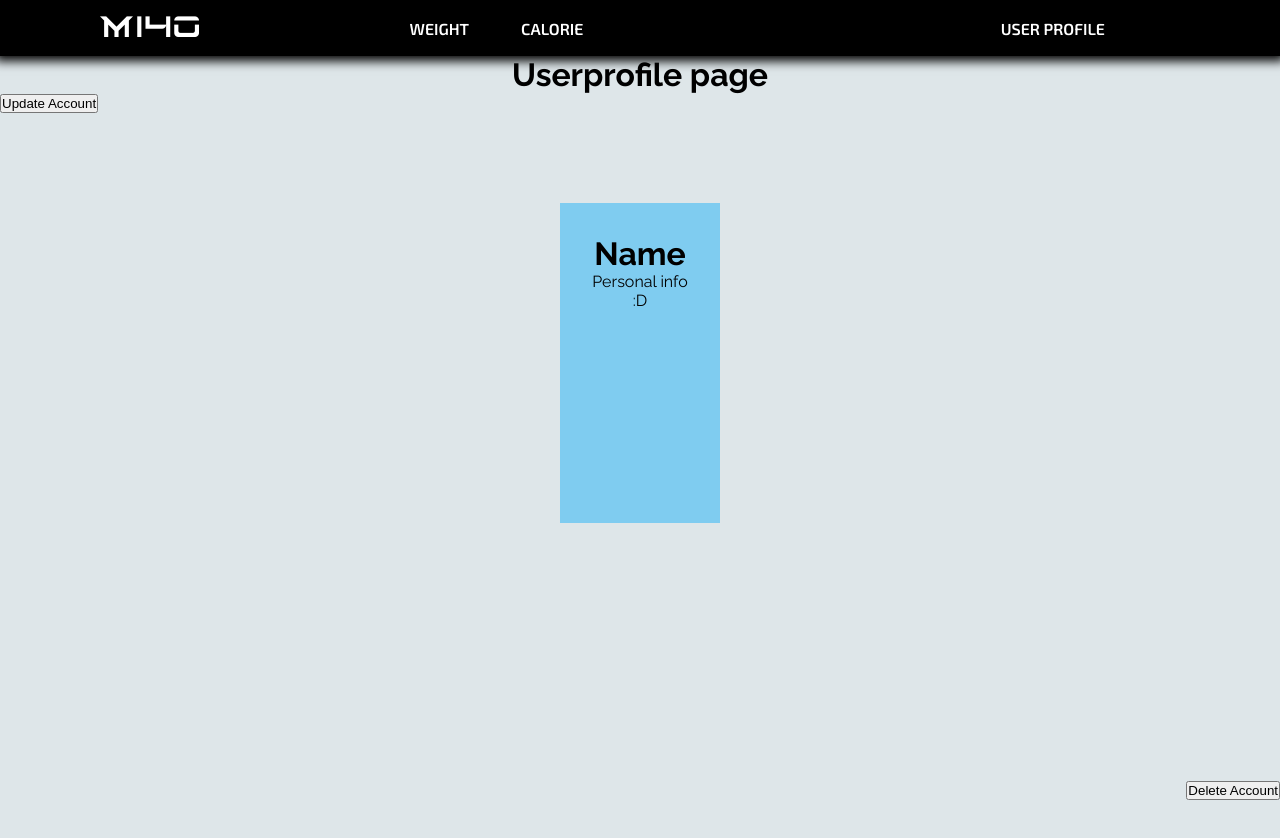
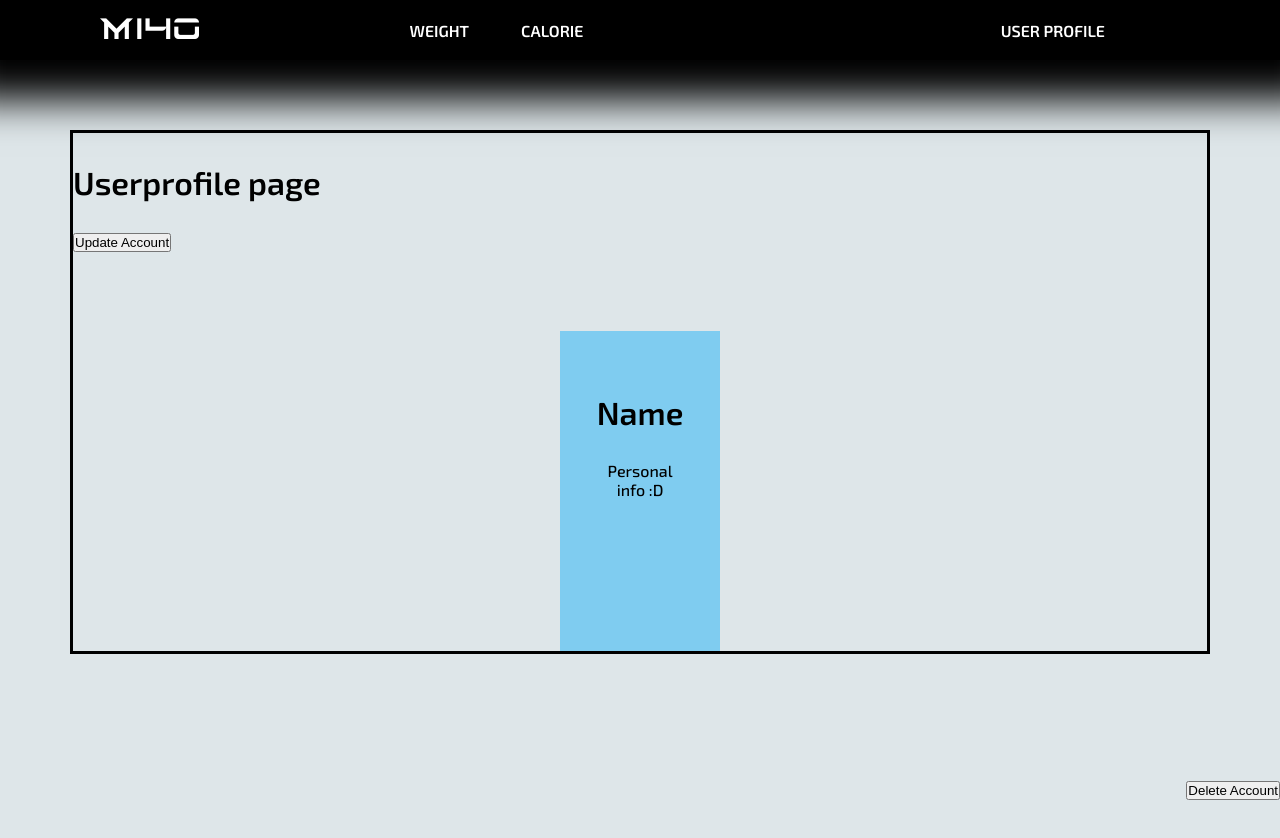
Before and after one commit to ZacPJ/Fitness-Website, a React (Create React App) app: page /Userprofile in a window 1280 px wide. Shown: the top 838 px of the page. Built offline with nearby package versions, Linux system fonts and the light colour scheme; no server answers.

Commit message:
added css

```diff
--- a/src/App.css
+++ b/src/App.css
@@ -15,7 +15,7 @@ body {
   background-color: #DEE6E9;
   cursor: default;
   min-height: 200vh;
-  font-family: 'Raleway', sans-serif;
+  font-family: 'Exo 2', sans-serif;
 }
 
 .nav-link {
@@ -44,7 +44,9 @@ body {
   width: 100%;
   height: 56px;
   background-color: rgba(0, 0, 0, 1);
-  box-shadow: 0 0 10px 5px #000;
+  box-shadow: 0 0 38px 40px #000;
+  padding: 30px 0;
+  margin-bottom: 70px;
 }
 
 #nav ul {
@@ -73,7 +75,11 @@ body {
   color: black;
 }
 
-.title {}
+.title {
+  font-size: 40px;
+  padding: 30px 0;
+
+}
 
 .tesla-font {
   font-family: 'tesla';
@@ -92,3 +98,7 @@ body {
   -webkit-transition: all 0.2s ease-in;
   transition: all 0.2s ease-in;
 }
+
+.wrapper {
+  margin: 0 70px;
+}
--- a/src/App.js
+++ b/src/App.js
@@ -4,7 +4,7 @@ import { Route, Routes } from "react-router-dom";
 // import styled from 'styled-components';
 import './App.css';
 import { fetchExercise } from './pages/components/api_main';
-import Nav from './pages/components/nav';
+import Navbar from './pages/components/nav';
 import Home from './pages/Home'
 import Userprofile from './pages/Userprofile';
 import Calorie from './pages/Calorie';
@@ -18,23 +18,27 @@ import SignUp from './pages/SignUp';
 function App() {
 
   const [storedExercise, setExercise] = useState([])
-  useEffect(()=>{
+  useEffect(() => {
     fetchExercise(setExercise)
-  },[])
+  }, [])
   console.log(storedExercise)
 
   return (
 
     <div>
-      <Nav />
-      <Routes>
-      <Route exact path="/" element={ <Home /> } />
-      <Route exact path="/Weight" element={<Weight exercise={storedExercise} />} />
-      <Route exact path="/Calorie" element={ <Calorie /> } />
-      <Route exact path="/Userprofile" element={ <Userprofile /> } />
-      <Route exact path="/UdateAccount" element={ <UpdateAccount /> } />
-      <Route exact path="/SignUp" element={ <SignUp /> } />
-      </Routes>
+      <Navbar />
+      <div className="wrapper" style={{ border: "solid black" }}>
+
+        <Routes>
+          <Route exact path="/" element={<Home />} />
+          <Route exact path="/Weight" element={<Weight exercise={storedExercise} />} />
+          <Route exact path="/Calorie" element={<Calorie />} />
+          <Route exact path="/Userprofile" element={<Userprofile />} />
+          <Route exact path="/UdateAccount" element={<UpdateAccount />} />
+          <Route exact path="/SignUp" element={<SignUp />} />
+        </Routes>
+
+      </div>
     </div>
   )
 }
--- a/src/pages/Calorie.js
+++ b/src/pages/Calorie.js
@@ -4,7 +4,7 @@ import '../pages/Calorie.css';
 function Calorie (){
     return(
         <div>
-            <h1>Calorie page</h1>
+            <h1 className="title">Calorie page</h1>
         </div>
     )
 }
--- a/src/pages/Home.js
+++ b/src/pages/Home.js
@@ -1,25 +1,26 @@
 import React from "react";
-import {useState} from "react";
+import { useState } from "react";
 import Login from "./components/Login.js"
 import { Route, Routes, Link } from "react-router-dom";
 import SignUp from './SignUp';
 
-function Home (){
+function Home() {
 
-    const [user, setUser]=useState();
+    const [user, setUser] = useState();
 
-    return(
+    return (
         <div>
-            <h1>Home page</h1>
+
+            <h1 className="title">Home page</h1>
 
             {!user ?
                 <div>
-                <Login setter = {setUser} />
+                    <Login setter={setUser} />
 
                     <Link to="/SignUp">Create an account</Link>
                     <Routes><Route exact path="/SignUp" element={<SignUp />} /></Routes>
 
-            </div>:
+                </div> :
                 <div>
                     successfully signed in with the email {user}, this message can be removed later
                 </div>
--- a/src/pages/SignUp.js
+++ b/src/pages/SignUp.js
@@ -2,6 +2,8 @@ import React from "react";
 import {useState} from "react";
 import SignUp from "./components/SignUp.js"
 import '../pages/SignUp.css';
+import Title from '../pages/components/title';
+
 
 import { Route, Routes, Link } from "react-router-dom";
 import Home from './Home';
--- a/src/pages/UpdateAccount.js
+++ b/src/pages/UpdateAccount.js
@@ -4,7 +4,7 @@ import '../pages/UpdateAccount.css';
 function UpdateAccount (){
     return(
         <div>
-            <h1>Update Account</h1>
+            <h1 className="title">Update Account</h1>
         </div>
     )
 }
--- a/src/pages/Userprofile.css
+++ b/src/pages/Userprofile.css
@@ -1,8 +1,3 @@
-.heading {
-    display: flex;
-    justify-content: center;
-}
-
 .updatebutton{
 
 }
--- a/src/pages/Userprofile.js
+++ b/src/pages/Userprofile.js
@@ -7,7 +7,7 @@ import UpdateAccount from './UpdateAccount';
 function Userprofile() {
     return (
         <div>
-            <h1 className="heading">Userprofile page</h1>
+            <h1 className="title">Userprofile page</h1>
 
             <div>
                 <Link to="/UdateAccount"><button className="updatebutton" >Update Account</button></Link>
--- a/src/pages/Weight.js
+++ b/src/pages/Weight.js
@@ -1,5 +1,9 @@
 import {React} from "react";
 import '../pages/Weight.css';
+import Title from "./components/title";
+// import React from 'react';
+
+
 function Weight (props){
 //ading this comment to try and push this correctly I will cry if this doesnt work
     let exercise = props.exercise
@@ -23,9 +27,7 @@ function Weight (props){
     }
     return(
         <div>
-            <div>
-            <h1>Weight page</h1>
-            </div>
+            <Title title="Weight Page" />
             <div className = "weightFlex">
                 <div className = "innerWeightFlex">
                     <p>Current Weight</p>
--- a/src/pages/components/nav.js
+++ b/src/pages/components/nav.js
@@ -1,4 +1,4 @@
-// import react from 'react';
+import React from 'react';
 import { Link } from "react-router-dom";
 
 
--- /dev/null
+++ b/src/pages/components/title.js
@@ -0,0 +1,10 @@
+import React from 'react';
+
+
+const Title = (props) => {
+    return (
+        <h1 className='title'>{props.title}</h1>
+    )
+}
+
+export default Title;
```
Lines whose indentation alone changed are shown as unchanged.
